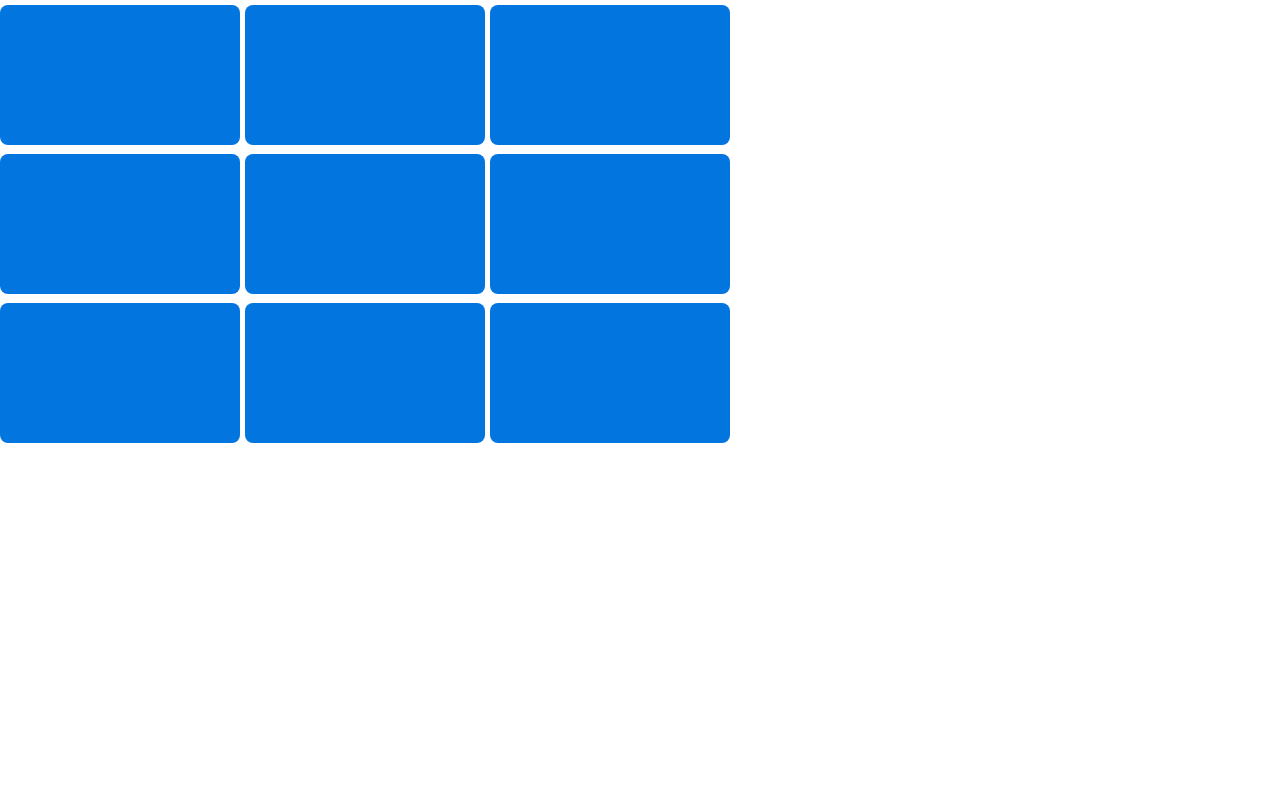
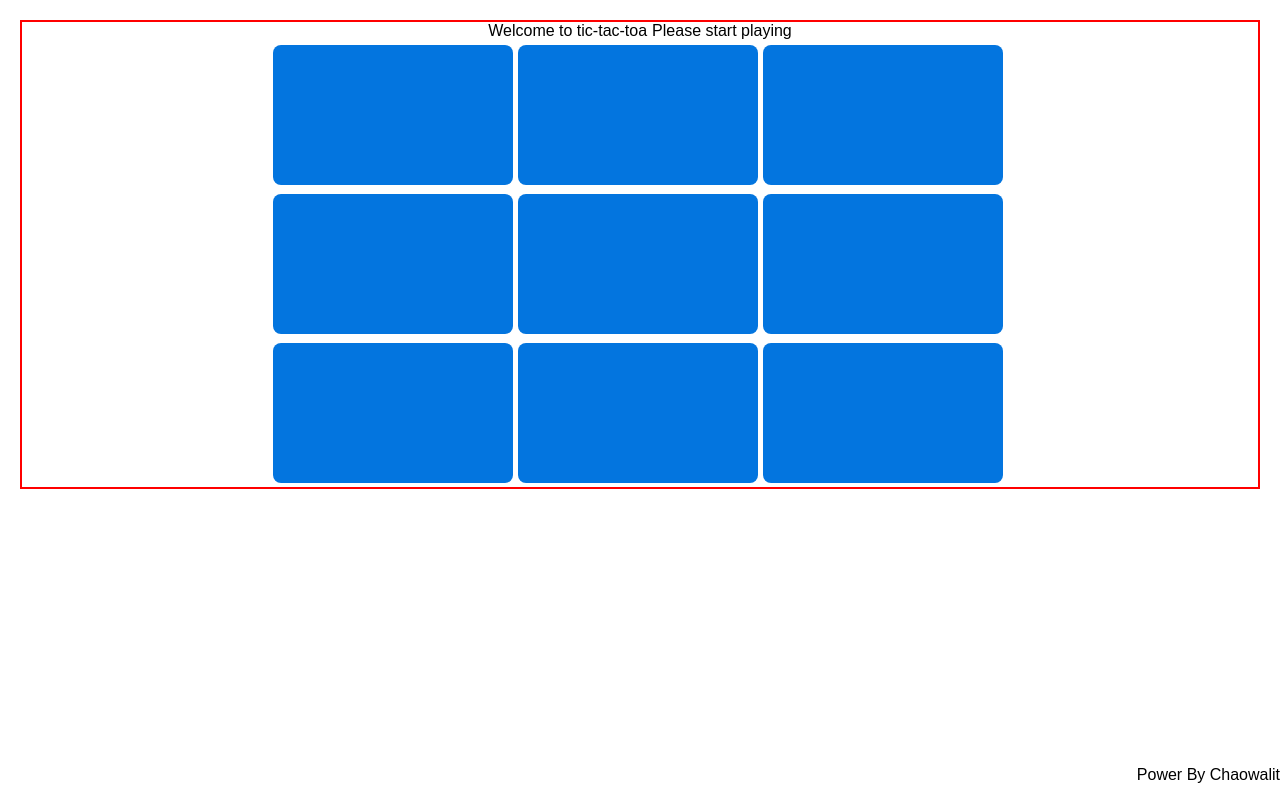
Before and after one commit to CodeAcademyBKK2017/react-intro, a React (Create React App) app: page / in a window 1280 px wide. Built offline with nearby package versions, Linux system fonts and the light colour scheme.

Commit message:
update css

```diff
--- a/src/components/Box/Box.component.js
+++ b/src/components/Box/Box.component.js
@@ -3,6 +3,7 @@ import React, {Component} from 'react';
 import Row from '../Row/Row.component';
 import replaceIndex from 'replace-array-index';
 import uuid from 'uuid';
+import './Box.style.css';
 
 class Box extends Component {
   state = {
@@ -118,7 +119,13 @@ class Box extends Component {
     const rowItems = this.state.bData;
     const rows = rowItems.map(this.createRow);
     return (
-      <div>{rows}</div>
+      <div className="app">
+          <div className="title">Welcome to tic-tac-toa</div>
+          <div className="text">Please start playing</div>
+      {rows}
+      <p className="windows-style" >Power By Chaowalit</p>
+      </div>
+
     );
   }
 }
--- a/src/components/Box/Box.style.css
+++ b/src/components/Box/Box.style.css
@@ -0,0 +1,19 @@
+.windows-style {
+    position: fixed;
+    bottom: 0;
+    right: 0;
+}
+
+.title {
+    display: inline-block;
+}
+.text {
+    display: inline-block;
+    margin-left: 5px;
+}
+
+.app {
+    text-align: center;
+    border: 2px solid red;
+    margin: 20px;
+}
```
Also changed, not shown: 2 other files (tests, documents, lock files or other folders).
